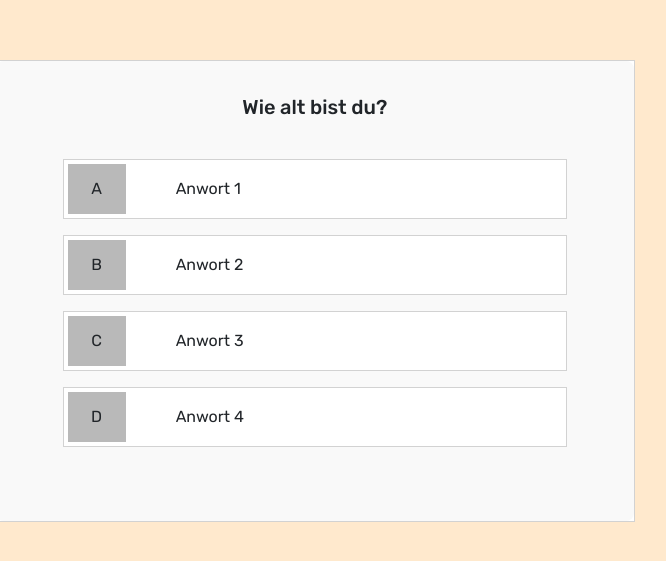
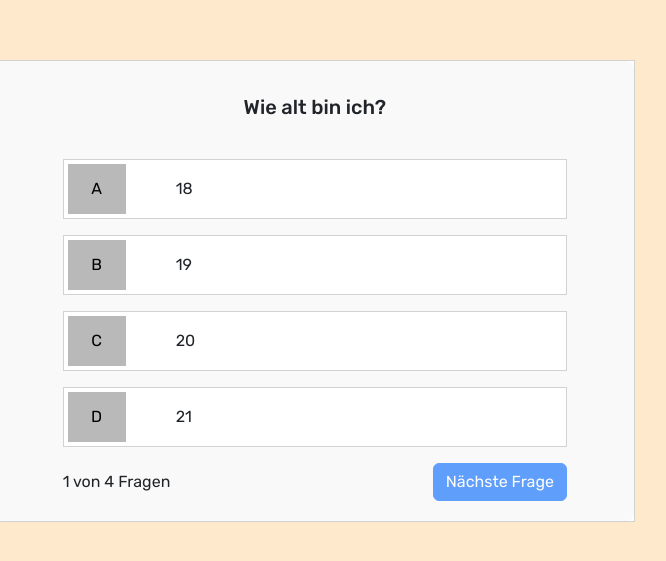
Before and after one commit to SimonVitt/Quizapp, a plain HTML site: page index.html in a window 1280 px wide. Shown: the part 101-662 px from the top of the page, 405-1071 px from the left. Drawn offline with nearby package versions, Linux system fonts and the light colour scheme.

Commit message:
question and button work

```diff
--- a/index.html
+++ b/index.html
@@ -23,7 +23,7 @@
 
 </head>
 
-<body>
+<body onload="init()">
     <div class="container">
         <div class="card mb-3" style="max-width: 540px;">
             <div class="row g-0">
@@ -48,38 +48,44 @@
                 </div>
                 <div class="col-md-8">
                     <div class="card-body">
-                        <h5 class="card-title">Wie alt bist du?</h5>
+                        <h5 class="card-title" id="question">Wie alt bist du?</h5>
                         <div class="card widthAnswer">
-                            <div class="card-body">
+                            <div class="card-body answerCard" onclick="answer('answer_1')">
                                 <div class="answer">
                                     <span>A</span>
-                                    <p>Anwort 1</p>
+                                    <p id="answer_1">Anwort 1</p>
                                 </div>
                             </div>
                         </div>
                         <div class="card widthAnswer">
-                            <div class="card-body">
+                            <div class="card-body answerCard" onclick="answer('answer_2')">
                                 <div class="answer">
                                     <span>B</span>
-                                    <p>Anwort 2</p>
+                                    <p id="answer_2">Anwort 2</p>
                                 </div>
                             </div>
                         </div>
                         <div class="card widthAnswer">
-                            <div class="card-body">
+                            <div class="card-body answerCard" onclick="answer('answer_3')">
                                 <div class="answer">
                                     <span>C</span>
-                                    <p>Anwort 3</p>
+                                    <p id="answer_3">Anwort 3</p>
                                 </div>
                             </div>
                         </div>
-                        <div class="card widthAnswer">
+                        <div class="card widthAnswer answerCard" onclick="answer('answer_4')">
                             <div class="card-body">
                                 <div class="answer">
                                     <span>D</span>
-                                    <p>Anwort 4</p>
+                                    <p id="answer_4">Anwort 4</p>
                                 </div>
                             </div>
+                        </div>
+                        <div class="footerCard">
+                            <div>
+                                <span id="currentQuestion" class="currentQuestion">1</span> von <span id="numberQuestions" class="numberQuestions"> 5</span> Fragen
+                            </div>
+                            <button type="button" class="btn btn-primary" disabled id="nextBtn">Nächste Frage</button>
                         </div>
                     </div>
                 </div>
--- a/script.js
+++ b/script.js
@@ -0,0 +1,51 @@
+let contentQuiz = [
+    {
+        "question": "Wie alt bin ich?",
+        "answers": [18, 19, 20, 21],
+        "solution": 1
+    },
+    {
+        "question": "Wie alt ist Karl?",
+        "answers": [8, 19, 30, 21],
+        "solution": 0
+    },
+    {
+        "question": "Wie alt ist Luis?",
+        "answers": [18, 49, 70, 21],
+        "solution": 3
+    },
+    {
+        "question": "Wie alt ist Lukas?",
+        "answers": [18, 19, 20, 21],
+        "solution": 2
+    }
+];
+
+let currentQuestion = 0;
+
+function init(){
+    document.getElementById('numberQuestions').innerHTML = contentQuiz.length;
+    document.getElementById('currentQuestion').innerHTML = currentQuestion + 1;
+    showQuestion();
+}
+
+function showQuestion(){
+    let question = contentQuiz[currentQuestion];
+    document.getElementById('question').innerHTML = question['question'];
+    document.getElementById('answer_1').innerHTML = question['answers'][0];
+    document.getElementById('answer_2').innerHTML = question['answers'][1];
+    document.getElementById('answer_3').innerHTML = question['answers'][2];
+    document.getElementById('answer_4').innerHTML = question['answers'][3];
+}
+
+function answer(selection){
+    let selectedAnswerNumber = selection.slice(-1);
+    if(selectedAnswerNumber - 1 == contentQuiz[currentQuestion]['solution']){
+        document.getElementById(selection).parentNode.parentNode.classList.add('bg-success');
+    }else{
+        let idRightAnswer = `answer_${contentQuiz[currentQuestion]['solution'] + 1}`;
+        document.getElementById(selection).parentNode.parentNode.classList.add('bg-danger');
+        document.getElementById(idRightAnswer).parentNode.parentNode.classList.add('bg-success')
+    }
+    document.getElementById('nextBtn').disabled = false;
+}
--- a/style.css
+++ b/style.css
@@ -97,6 +97,7 @@ body{
     align-items: center;
     justify-self: flex-start !important;
     background-color: rgb(185, 185, 185);
+    color: black !important;
     width: 58px;
     height: 100%;
     justify-content: center;
@@ -106,3 +107,19 @@ body{
     margin: 0 !important;
     margin-left: 50px !important;
 }
+
+.answerCard:hover{
+    cursor: pointer;
+    background-color: rgb(219, 230, 255);
+}
+
+.footerCard{
+    width: 80%;
+    display: flex;
+    justify-content: space-between;
+    align-items: center;
+}
+
+.bg-success, .bg-danger{
+    color: white !important;
+}
```
